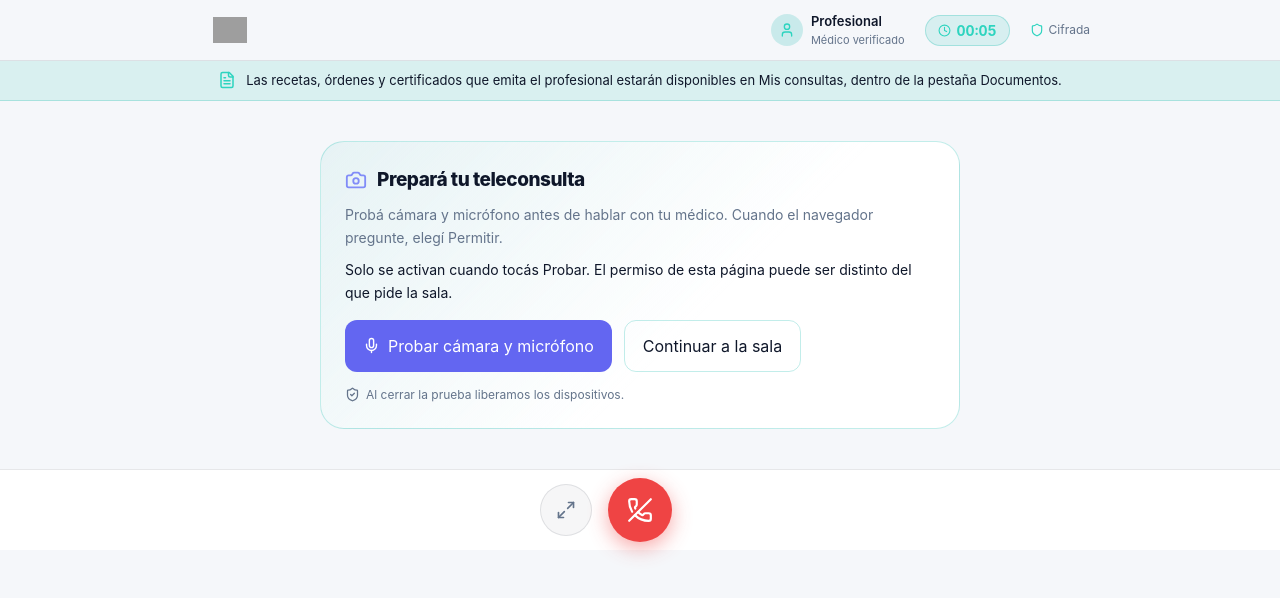
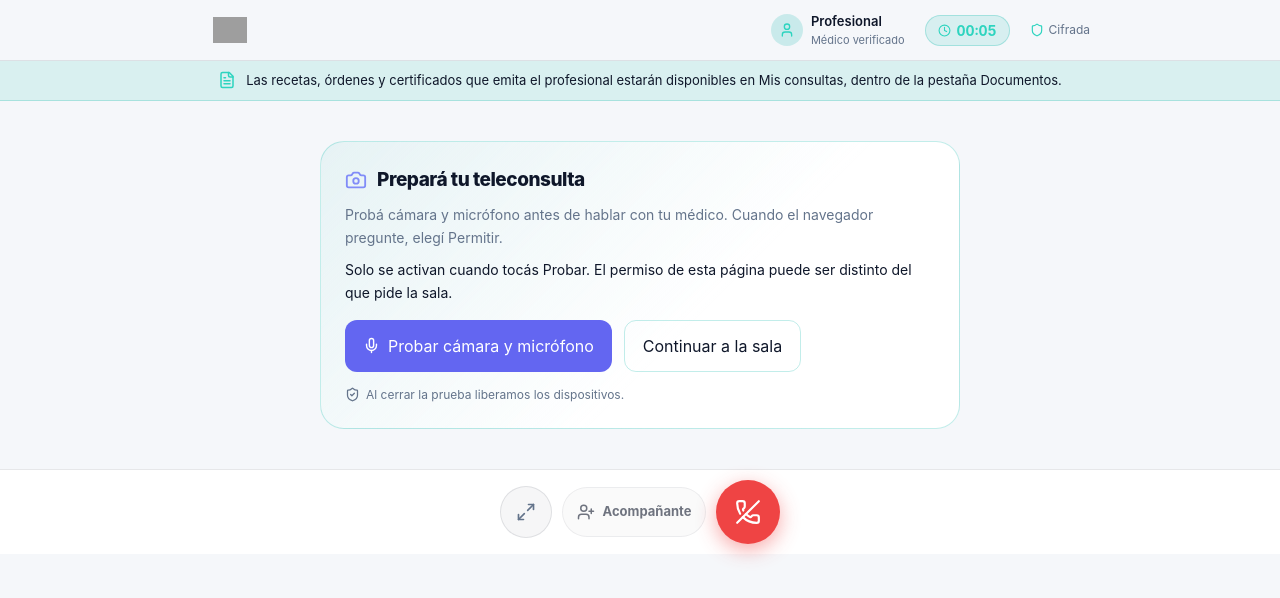
Before and after one commit to facu1391/DocYA, a Next.js app: page /pedir/videollamada in a window 1280 px wide. Shown: the top 598 px of the page. Built offline with nearby package versions, Linux system fonts and the light colour scheme; no server answers; grey boxes are pictures that could not be loaded.

Commit message:
Agrega invitación de acompañante a teleconsulta web

```diff
--- a/src/components/pedir/VideoLlamadaScreen.tsx
+++ b/src/components/pedir/VideoLlamadaScreen.tsx
@@ -4,7 +4,7 @@ import { useCallback, useEffect, useRef, useState } from "react";
 import Image from "next/image";
 import { useRouter, useSearchParams } from "next/navigation";
 import {
-  Video, PhoneOff,
+  Video, PhoneOff, UserPlus,
   Maximize2, Minimize2, Shield, Clock, User, FileText,
 } from "lucide-react";
 import { usePedirTheme } from "./theme";
@@ -34,6 +34,8 @@ export default function VideoLlamadaScreen() {
   const lastMediaPingRef = useRef(0);
   const [recovering, setRecovering] = useState(false);
   const [recoveryError, setRecoveryError] = useState("");
+  const [sharingCompanion, setSharingCompanion] = useState(false);
+  const [companionMessage, setCompanionMessage] = useState("");
   const timerRef = useRef<ReturnType<typeof setInterval> | null>(null);
   const pollRef  = useRef<ReturnType<typeof setInterval> | null>(null);
   const pollInFlightRef = useRef(false);
@@ -97,6 +99,48 @@ export default function VideoLlamadaScreen() {
     } catch (error) {
       setRecoveryError(error instanceof Error ? error.message : "No se pudo recuperar la sala");
     } finally { setRecovering(false); }
+  }
+
+  async function inviteCompanion() {
+    if (!user?.access_token || !consultaId || sharingCompanion) return;
+    setSharingCompanion(true);
+    setCompanionMessage("");
+    try {
+      const res = await fetch(`${API}/teleconsultas/${consultaId}/shared-access`, {
+        method: "POST",
+        headers: {
+          "Content-Type": "application/json",
+          Authorization: `Bearer ${user.access_token}`,
+        },
+        body: JSON.stringify({ role: "acompanante" }),
+      });
+      const access = await res.json();
+      if (!res.ok) throw new Error(access.detail || "No pudimos generar la invitación");
+      if (typeof access.url !== "string" || !access.url) {
+        throw new Error("No recibimos el enlace de invitación");
+      }
+
+      const message = `DocYa: te invito a acompañarme en mi teleconsulta con ${access.doctor_name || medico || "mi médico"}. Este acceso es temporal: ${access.url}`;
+      if (navigator.share) {
+        try {
+          await navigator.share({ title: "Invitación a teleconsulta DocYa", text: message, url: access.url });
+          setCompanionMessage("Invitación lista para compartir.");
+        } catch (error) {
+          if (error instanceof Error && error.name === "AbortError") return;
+          throw error;
+        }
+      } else if (navigator.clipboard?.writeText) {
+        await navigator.clipboard.writeText(message);
+        setCompanionMessage("Invitación copiada. Ya podés enviarla por WhatsApp.");
+      } else {
+        window.open(`https://wa.me/?text=${encodeURIComponent(message)}`, "_blank", "noopener,noreferrer");
+        setCompanionMessage("Abrimos WhatsApp para compartir la invitación.");
+      }
+    } catch (error) {
+      setCompanionMessage(error instanceof Error ? error.message : "No pudimos generar la invitación");
+    } finally {
+      setSharingCompanion(false);
+    }
   }
 
   // Polling para detectar fin de la consulta
@@ -267,7 +311,8 @@ export default function VideoLlamadaScreen() {
       {/* BARRA INFERIOR */}
       {!fullscreen && (
         <div style={{ background: videoBarBg, backdropFilter: "blur(12px)", borderTop: `1px solid ${border}`, padding: "0 20px", flexShrink: 0 }}>
-          <div style={{ maxWidth: 900, margin: "0 auto", height: 80, display: "flex", alignItems: "center", justifyContent: "center", gap: 16 }}>
+          {companionMessage && <p role="status" aria-live="polite" style={{ maxWidth: 900, margin: "8px auto 0", color: muted, textAlign: "center", fontSize: 12 }}>{companionMessage}</p>}
+          <div style={{ maxWidth: 900, margin: "0 auto", minHeight: 80, display: "flex", alignItems: "center", justifyContent: "center", gap: 10, padding: "10px 0" }}>
 
             {/* Nota: los controles de mic/cam/video los maneja el propio SDK de Daily.co dentro del iframe */}
             {/* Solo mostramos fullscreen y salir */}
@@ -281,6 +326,15 @@ export default function VideoLlamadaScreen() {
             </button>
 
             <button
+              onClick={inviteCompanion}
+              disabled={sharingCompanion || !user?.access_token || finalizado}
+              style={{ minHeight: 50, borderRadius: 999, border: `1px solid ${border}`, background: softPanel, color: text, display: "flex", alignItems: "center", justifyContent: "center", gap: 8, padding: "0 14px", cursor: sharingCompanion ? "wait" : "pointer", fontSize: 13, fontWeight: 700, fontFamily: "inherit", opacity: sharingCompanion || !user?.access_token ? 0.6 : 1, whiteSpace: "nowrap" }}
+              title="Invitar a un acompañante"
+            >
+              <UserPlus size={18} /> {sharingCompanion ? "Generando…" : "Acompañante"}
+            </button>
+
+            <button
               onClick={salir}
               style={{ width: 64, height: 64, borderRadius: 999, background: "#ef4444", color: "#fff", border: "none", display: "flex", alignItems: "center", justifyContent: "center", cursor: "pointer", boxShadow: "0 6px 20px rgba(239,68,68,0.45)" }}
               title={t.videoLlamada.salirLlamada}
@@ -288,7 +342,6 @@ export default function VideoLlamadaScreen() {
               <PhoneOff size={26} />
             </button>
 
-            <div style={{ width: 52 }} /> {/* Espaciado simétrico */}
           </div>
         </div>
       )}
```
